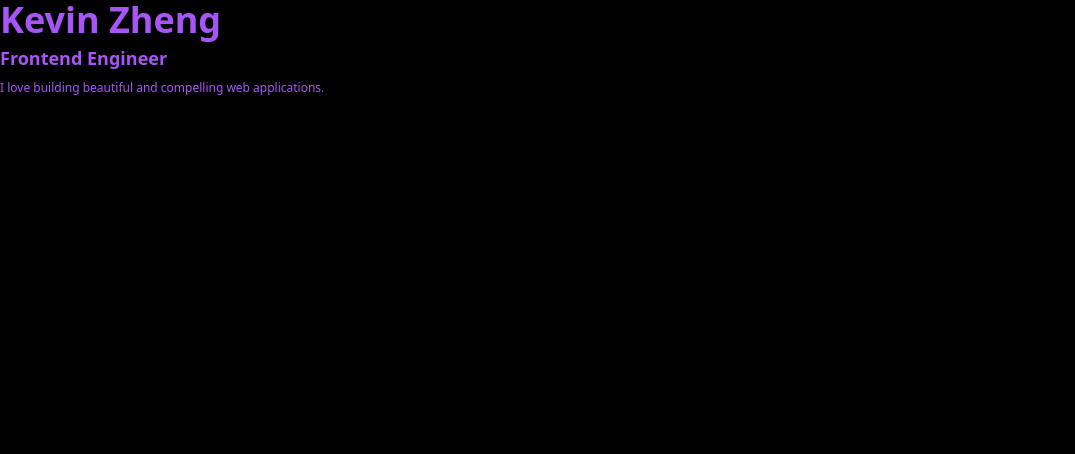
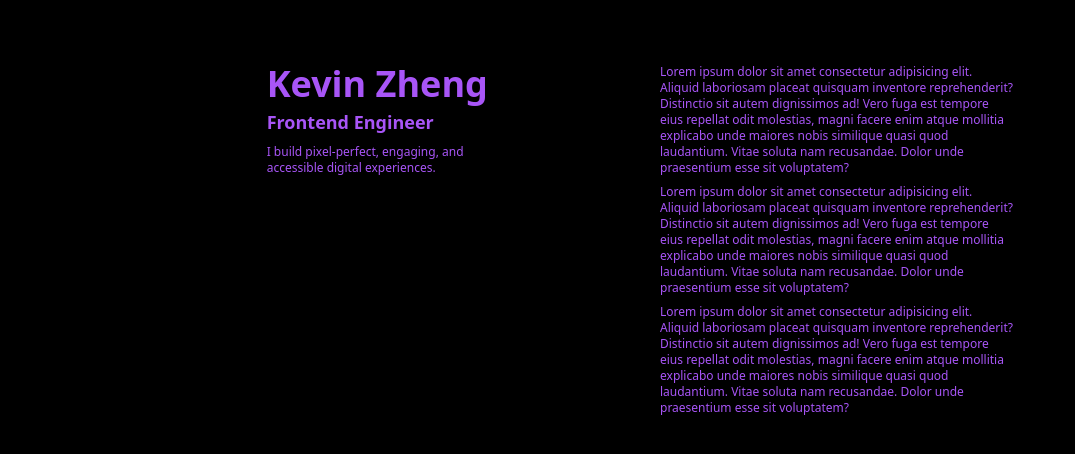
Before and after one commit to KevinZheng99/portfolio-v2, a React (Vite) app: page / in a window 1280 px wide. Shown: the top 454 px of the page, without its empty margins (0-1075 px from the left). Built offline with nearby package versions, Linux system fonts and the light colour scheme.

Commit message:
Summary Layout

```diff
--- a/src/App.jsx
+++ b/src/App.jsx
@@ -1,10 +1,12 @@
+import MainContainer from "./components/MainContainer";
 import Header from "./components/Header";
-import MainContainer from "./components/MainContainer";
+import Summary from "./components/Summary";
 
 function App() {
   return (
     <MainContainer>
       <Header />
+      <Summary />
     </MainContainer>
   );
 }
--- a/src/components/Header.jsx
+++ b/src/components/Header.jsx
@@ -1,12 +1,12 @@
 function Header() {
   return (
-    <div>
+    <div className="w-1/2">
       <h1 className="text-purple-500 text-4xl font-bold">Kevin Zheng</h1>
       <h2 className="text-purple-500 text-lg font-bold mt-1">
         Frontend Engineer
       </h2>
-      <p className="text-purple-500 text-xs mt-2">
-        I love building beautiful and compelling web applications.
+      <p className="text-purple-500 text-xs mt-2 w-3/5">
+        I build pixel-perfect, engaging, and accessible digital experiences.
       </p>
     </div>
   );
--- a/src/components/MainContainer.jsx
+++ b/src/components/MainContainer.jsx
@@ -1,5 +1,5 @@
 function MainContainer({ children }) {
-  return <div>{children}</div>;
+  return <div className="flex gap-10 w-7/12 m-auto mt-16">{children}</div>;
 }
 
 export default MainContainer;
--- /dev/null
+++ b/src/components/Summary.jsx
@@ -0,0 +1,32 @@
+function Summary() {
+  return (
+    <div className="flex flex-col text-purple-500 text-xs w-1/2 gap-2">
+      <p>
+        Lorem ipsum dolor sit amet consectetur adipisicing elit. Aliquid
+        laboriosam placeat quisquam inventore reprehenderit? Distinctio sit
+        autem dignissimos ad! Vero fuga est tempore eius repellat odit
+        molestias, magni facere enim atque mollitia explicabo unde maiores nobis
+        similique quasi quod laudantium. Vitae soluta nam recusandae. Dolor unde
+        praesentium esse sit voluptatem?
+      </p>
+      <p>
+        Lorem ipsum dolor sit amet consectetur adipisicing elit. Aliquid
+        laboriosam placeat quisquam inventore reprehenderit? Distinctio sit
+        autem dignissimos ad! Vero fuga est tempore eius repellat odit
+        molestias, magni facere enim atque mollitia explicabo unde maiores nobis
+        similique quasi quod laudantium. Vitae soluta nam recusandae. Dolor unde
+        praesentium esse sit voluptatem?
+      </p>
+      <p>
+        Lorem ipsum dolor sit amet consectetur adipisicing elit. Aliquid
+        laboriosam placeat quisquam inventore reprehenderit? Distinctio sit
+        autem dignissimos ad! Vero fuga est tempore eius repellat odit
+        molestias, magni facere enim atque mollitia explicabo unde maiores nobis
+        similique quasi quod laudantium. Vitae soluta nam recusandae. Dolor unde
+        praesentium esse sit voluptatem?
+      </p>
+    </div>
+  );
+}
+
+export default Summary;
```
